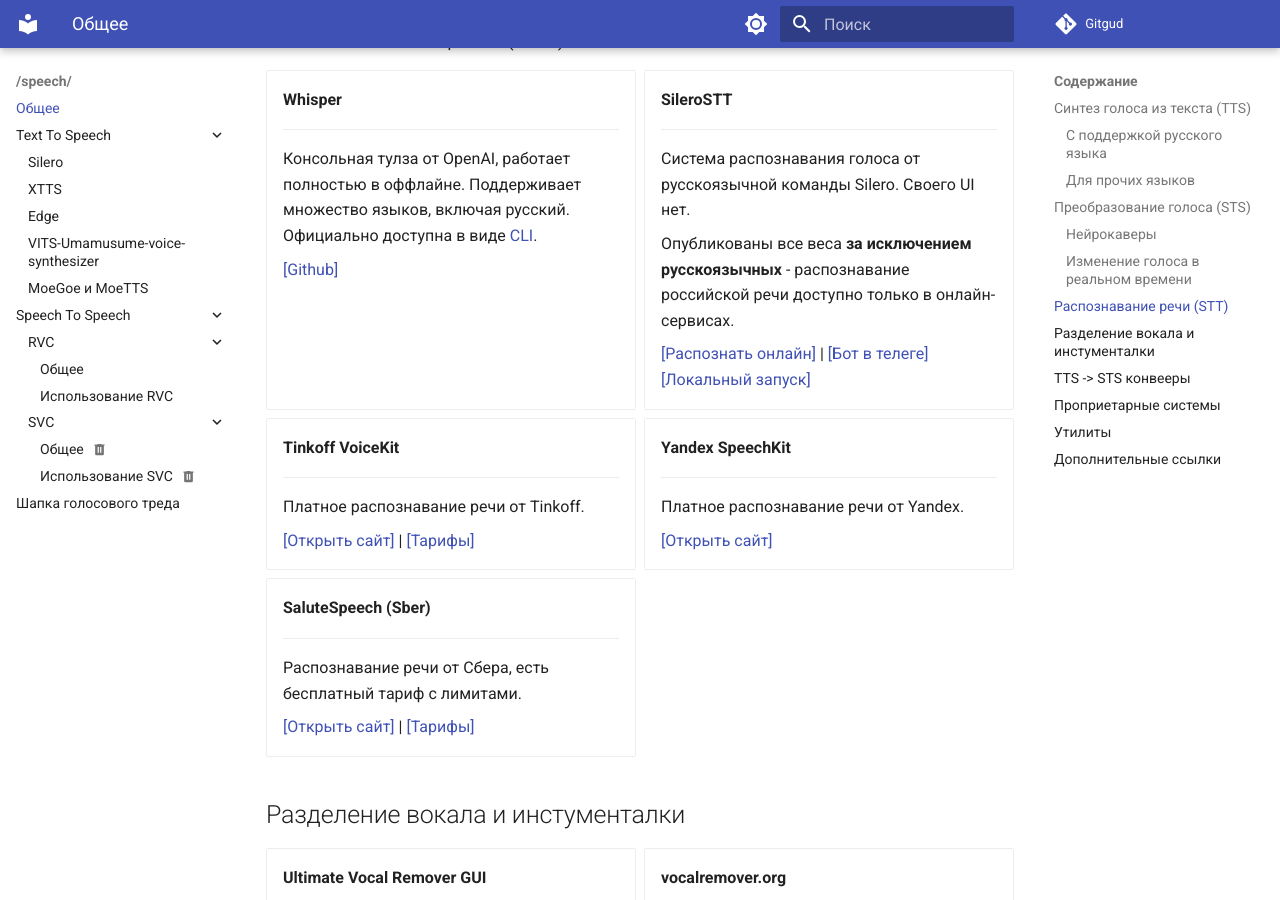
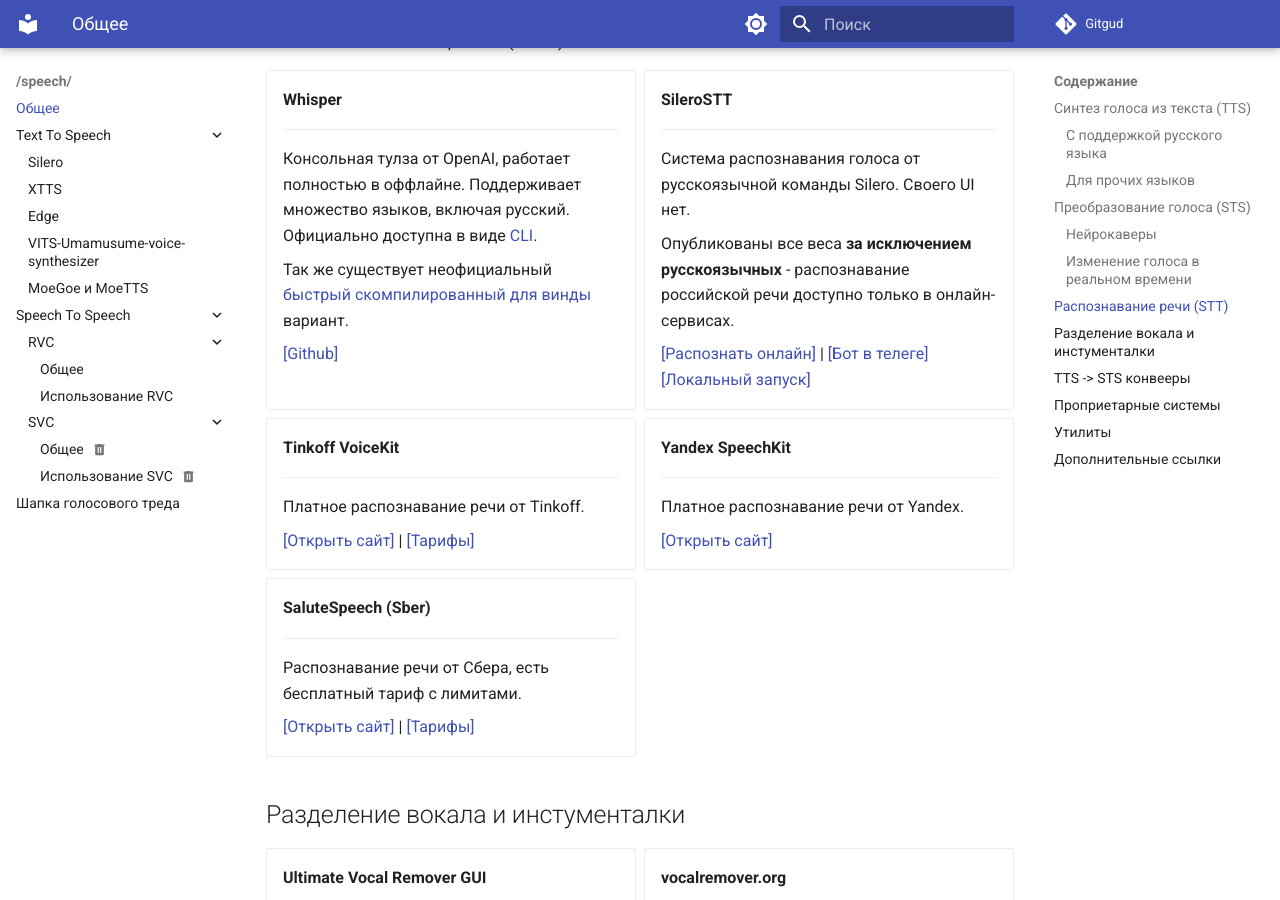
Before and after one commit to 2ch-ai/wiki, an MkDocs documentation site: the page built from docs/speech/index.md, in a window 1280 px wide and 900 px high, scrolled down 2517 px. Built offline with MkDocs 1.6.1 and Material for MkDocs 9.7.7, drawn with Linux system fonts in a browser that asks for light colours.

Commit message:
Update index.md

```diff
--- a/docs/speech/index.md
+++ b/docs/speech/index.md
@@ -135,6 +135,8 @@
     ---
 
     Консольная тулза от OpenAI, работает полностью в оффлайне. Поддерживает множество языков, включая русский. Официально доступна в виде [CLI](https://github.com/openai/whisper?tab=readme-ov-file#command-line-usage).
+
+    Так же существует неофициальный [быстрый скомпилированный для винды](https://github.com/Purfview/whisper-standalone-win) вариант.
 
     [[Github]](https://github.com/openai/whisper)
 
```
